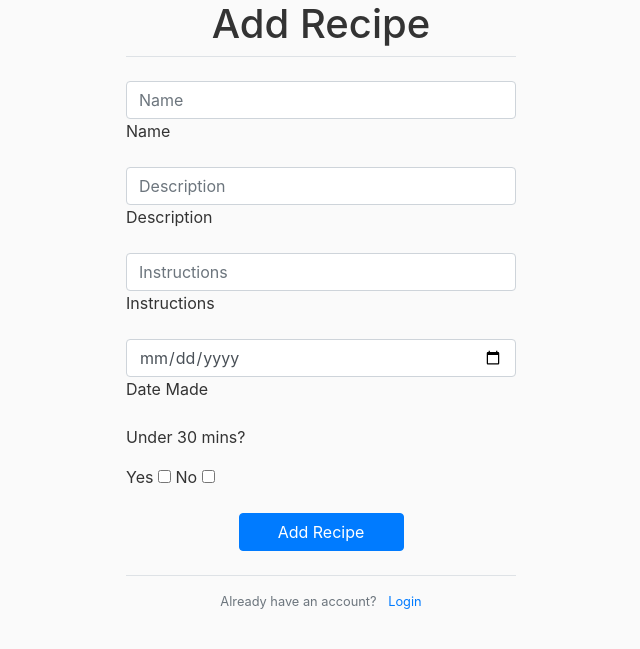
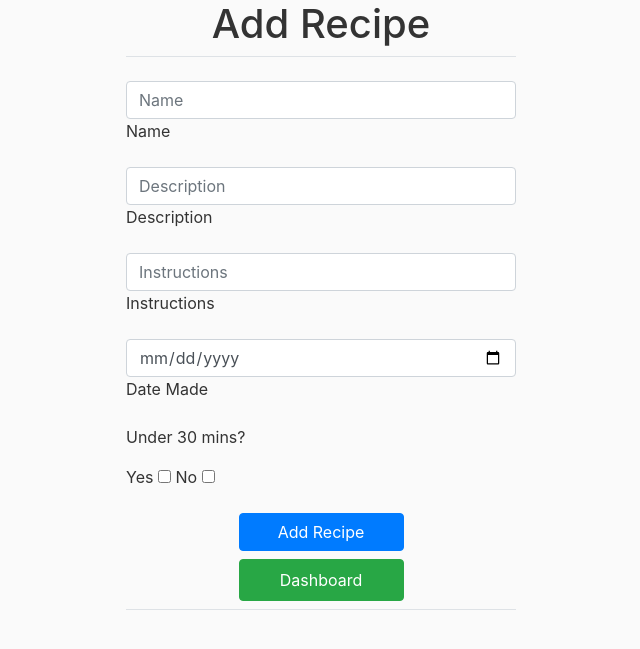
Before and after one commit to jprodsanz/X_Pablo_Recipes-, a Flask app: page /recipes/create in a window 1280 px wide. Shown: the part 128-777 px from the top of the page, without its empty margins (319-959 px from the left). Run offline with Flask 2, Linux system fonts and the light colour scheme.

Commit message:
hello_world_6

```diff
--- a/flask_app/controllers/recipes.py
+++ b/flask_app/controllers/recipes.py
@@ -20,11 +20,17 @@ def recipes_dashboard():
 
 @app.route("/recipes/<int:recipe_id>")
 def recipe_info(recipe_id):
-    data = {
-        "registrant_id" : session['registrant_id']
+
+    registrant_data = {
+        "id" : session['registrant_id']
     }
-    registrant = Registrant.get_by_id(data)
+    registrant = Registrant.get_by_id(registrant_data)
+
+    # recipe_data = {
+    #     "id" :['recipe_id']
+    # }
     recipe = Recipe.get_by_id(recipe_id)
+
     return render_template("recipe_info.html", registrant=registrant, recipe=recipe)
 
 @app.route("/recipes/create")
--- a/flask_app/controllers/registrants.py
+++ b/flask_app/controllers/registrants.py
@@ -25,7 +25,7 @@ def register():
     id = Registrant.save(data)
     session['registrant_id'] = id
 
-    return redirect('/dashboard')
+    return redirect('/recipes/dashboard')
 
 @app.route('/home')
 def home_2():
--- a/flask_app/models/recipe.py
+++ b/flask_app/models/recipe.py
@@ -50,8 +50,8 @@ class Recipe:
                     "last_name": result["last_name"],
                     "password": result["password"],
                     "email": result["email"],
-                    "created_at": result["uc"],
-                    "updated_at": result["uu"]
+                    "created_at": result["created_at"],
+                    "updated_at": result["updated_at"]
                 }
             )
 
--- a/flask_app/models/registrant.py
+++ b/flask_app/models/registrant.py
@@ -41,8 +41,12 @@ class Registrant:
 
     @classmethod
     def get_by_id(cls,data):
+        # data = {
+        #     "id" : registrant_id,
+        # }
         query = "SELECT * FROM registrants WHERE id = %(id)s;"
         results = connectToMySQL(cls.db).query_db(query,data)
+
         return cls(results[0])
 
     @staticmethod
--- a/flask_app/templates/create.html
+++ b/flask_app/templates/create.html
@@ -53,13 +53,14 @@
         <input type="hidden" name="registrant_id" value="{{session['registrant_id']}}">
                                         <!-- Submit button -->
             <div class="form-outline d-grid gap-2 col-6 mx-auto">
-                <button type="submit" class="btn btn-primary btn-block mb-4">Add Recipe</button>
+                <button type="submit" class="btn btn-primary btn-block mb-2">Add Recipe</button>
+            </div>
+            <div class="form-outline d-grid gap-2 col-6 mx-auto">
+                <a class="nav-item nav-link btn btn-success mb-2" href="/recipes/dashboard">Dashboard</a>
             </div>
                                         <!-- Reroute buttons -->
             <div class="border-top pt-3 text-center">
-                <small class="text-muted">
-                    <p>Already have an account? <a class="ml-2" href="/home">Login</a><p>
-                </small>
+                <!-- <small class="text-muted"></small> -->
             </div>
     </form>
 {% endblock content %}
--- a/flask_app/templates/recipe_info.html
+++ b/flask_app/templates/recipe_info.html
@@ -35,7 +35,7 @@
     </div>
 </div>
 <div class="form-outline d-grid gap-2 col-6 mx-auto">
-    <a class="nav-item nav-link btn btn-outline-info mb-4" href="/recipes/home">Dashboard</a>
+    <a class="nav-item nav-link btn btn-outline-info mb-4" href="/recipes/dashboard">Dashboard</a>
     <a class="nav-item nav-link btn btn-outline-info mb-4" href="/logout">Sign Out</a>
 </div>
     {% endblock content %}
```
Also changed, not shown: flask_app/templates/dashboard.html (+5 -4 lines).
